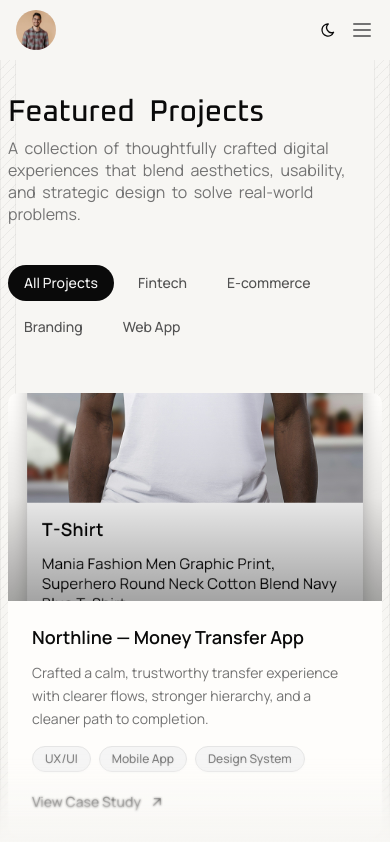
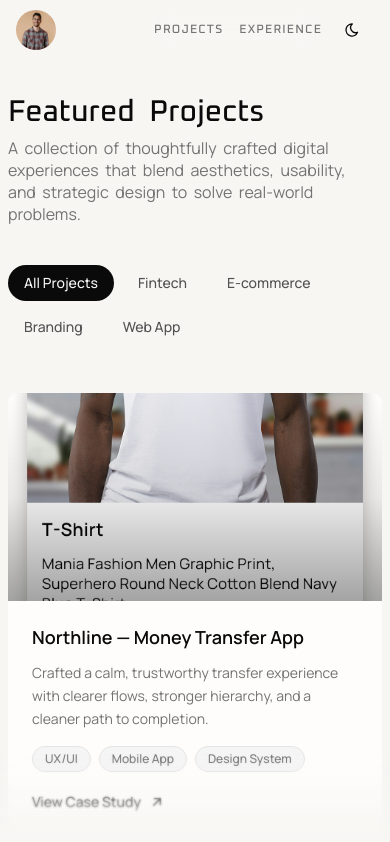
Before and after one commit to AkkalDhami/designer-minimal-portfolio, a Next.js app: page /projects in a window 390 px wide. Shown: the top 842 px of the page. Built offline with nearby package versions, Linux system fonts and the light colour scheme.

Commit message:
style(navbar): update visibility classes for improved layout responsiveness style(scale): hide scale elements on smaller screens for better UX

```diff
--- a/components/hero/scale.tsx
+++ b/components/hero/scale.tsx
@@ -17,7 +17,7 @@ export function ScaleRight() {
         duration: 0.3,
         ease: "easeInOut",
       }}
-      className="absolute top-0 right-0 h-full w-4 border-x border-primary/5 bg-[repeating-linear-gradient(315deg,currentColor_0_1px,#0000_0_50%)] bg-size-[10px_10px] text-primary/5 lg:w-9"
+      className="absolute top-0 right-0 hidden h-full w-4 border-x border-primary/5 bg-[repeating-linear-gradient(315deg,currentColor_0_1px,#0000_0_50%)] bg-size-[10px_10px] text-primary/5 sm:block lg:w-9"
     ></motion.div>
   )
 }
@@ -37,7 +37,7 @@ export function ScaleLeft() {
         duration: 0.3,
         ease: "easeInOut",
       }}
-      className="absolute top-0 left-0 h-full w-4 border-x border-primary/5 bg-[repeating-linear-gradient(315deg,currentColor_0_1px,#0000_0_50%)] bg-size-[10px_10px] text-primary/5 lg:w-9"
+      className="absolute top-0 left-0 hidden h-full w-4 border-x border-primary/5 bg-[repeating-linear-gradient(315deg,currentColor_0_1px,#0000_0_50%)] bg-size-[10px_10px] text-primary/5 sm:block lg:w-9"
     ></motion.div>
   )
 }
--- a/components/layouts/navbar.tsx
+++ b/components/layouts/navbar.tsx
@@ -73,7 +73,7 @@ export function Navbar() {
           <Profile />
 
           <div className="flex items-center gap-3 sm:gap-4">
-            <div className="border-edge/60 hidden items-center space-x-3 pt-2 backdrop-blur-md sm:flex">
+            <div className="border-edge/60 flex items-center space-x-3 pt-2 backdrop-blur-md">
               {menuItems.map((item) => {
                 const isActive = isActiveLink(
                   pathname,
@@ -101,7 +101,7 @@ export function Navbar() {
               <ThemeToggle className="" />
               <Sheet>
                 <SheetTrigger>
-                  <IconMenu2 className="text-muted-foreground hover:text-foreground sm:hidden" />
+                  <IconMenu2 className="hidden text-muted-foreground hover:text-foreground" />
                 </SheetTrigger>
                 <SheetContent>
                   <div className="flex flex-col gap-2 p-12">
```
